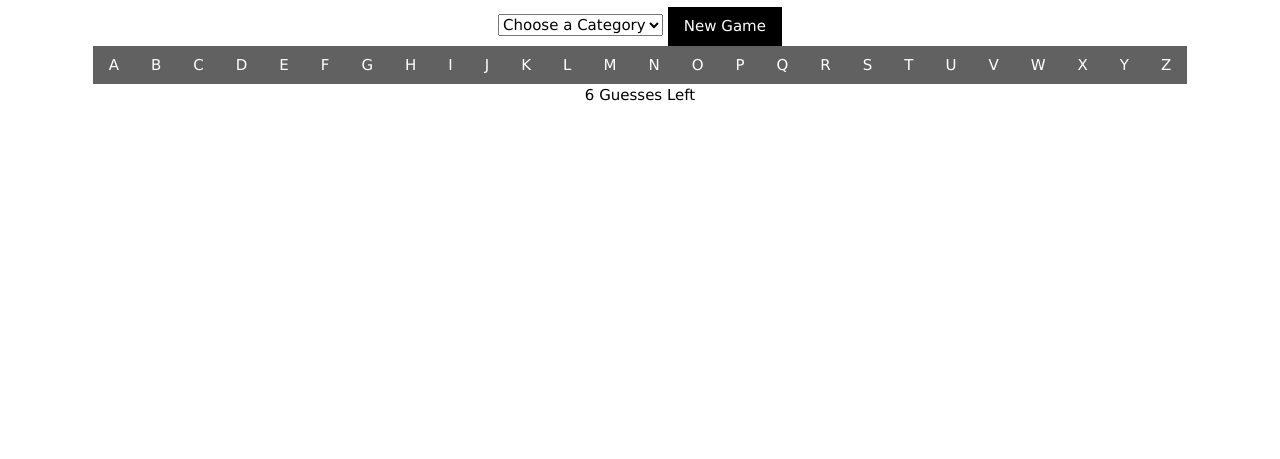
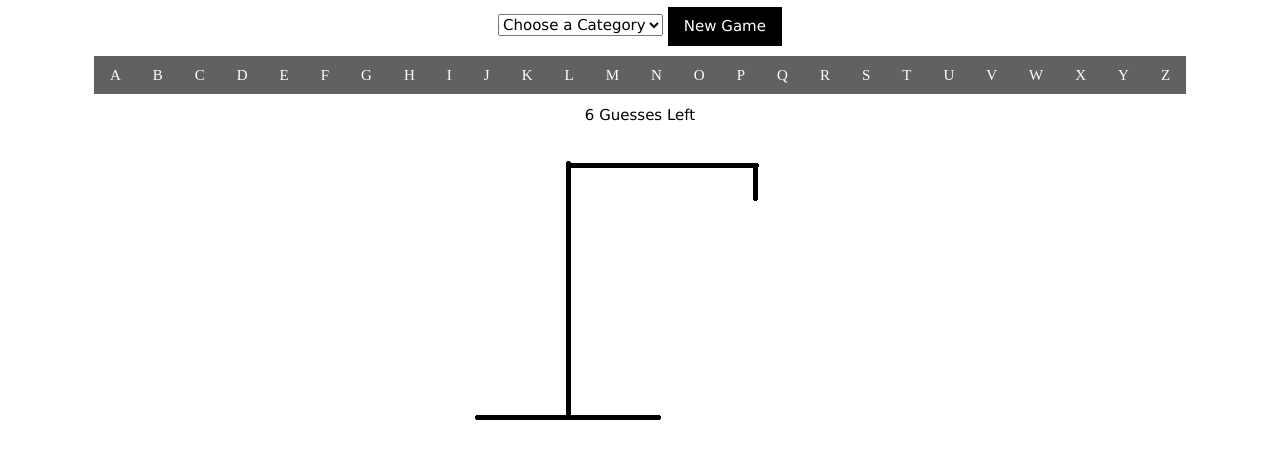
Before and after one commit to evafiedler/hangman, a plain HTML site: page index.html in a window 1280 px wide. Both pictures are taken after a click on the button "New Game". Shown: the part 67-526 px from the top of the page. Drawn offline with nearby package versions, Linux system fonts and the light colour scheme.

Commit message:
pictures added

```diff
--- a/index.html
+++ b/index.html
@@ -30,6 +30,8 @@
     <div id="guessedLetters"></div>
     <div id="word"></div>
     <div id="end"></div>
+    <img src="" id="picture">
+
 </div>
 </body>
 </html>
--- a/script.js
+++ b/script.js
@@ -2,7 +2,7 @@ var word = "";
 var animals = ["dog","cat","mouse","alligator","peacock","cow","platypus","dolphin","freddie","squirrel","centipede","leopard","giraffe"];
 var places = ["mars","canada","maine","honolulu","berkeley","babylon","kazakhstan","zimbabwe","oslo","constantinople","sumeria","persia"];
 var poet = ["poe","shakespeare","frost","brooks","dickinson","angelou","hughes","silverstein","wilde","eliot","stevenson"];
-var religion = ["zoroastrianism","christianity","judaism","islam","jainism"];
+var religion = ["zoroastrianism","christianity","judaism","islam","jainism","buddhism","hinduism","shinto","mazdakism","asatru"];
 var alphabet = ["a","b","c","d","e","f","g","h","i","j","k","l","m","n","o","p","q","r","s","t","u","v","w","x","y","z"];
 var guesses = 6;
 var guessedLetters = "";
@@ -46,6 +46,7 @@ function startGame(){
 
     document.getElementById("word").innerHTML = blank;
     document.getElementById("guesses").innerHTML = guesses + " Guesses Left";
+    document.getElementById("picture").src = "images/gallow.PNG";
 }
 
 function printWord(){
@@ -63,6 +64,7 @@ function printWord(){
 function guessLetter(letter){
     if(word.indexOf(letter) === -1){
         guesses--;
+        document.getElementById("picture").src = "images/h" + guesses + ".PNG";
     }
 
     document.getElementById(letter).disabled = true;
--- a/styles.css
+++ b/styles.css
@@ -3,3 +3,17 @@
     margin: auto;
     text-align: center;
 }
+
+#buttonDiv{
+    position: relative;
+    top: 10px;
+    font-family: "Ink Free";
+}
+
+#bottom {
+    top: 20px;
+}
+
+#word,#guessedLetters{
+    font-family: "Ink Free";
+}
```
Also changed, not shown: images/gallow.PNG (added), images/h0.PNG (added), images/h1.PNG (added), images/h2.PNG (added), images/h3.PNG (added), images/h4.PNG (added), images/h5.PNG (added).
